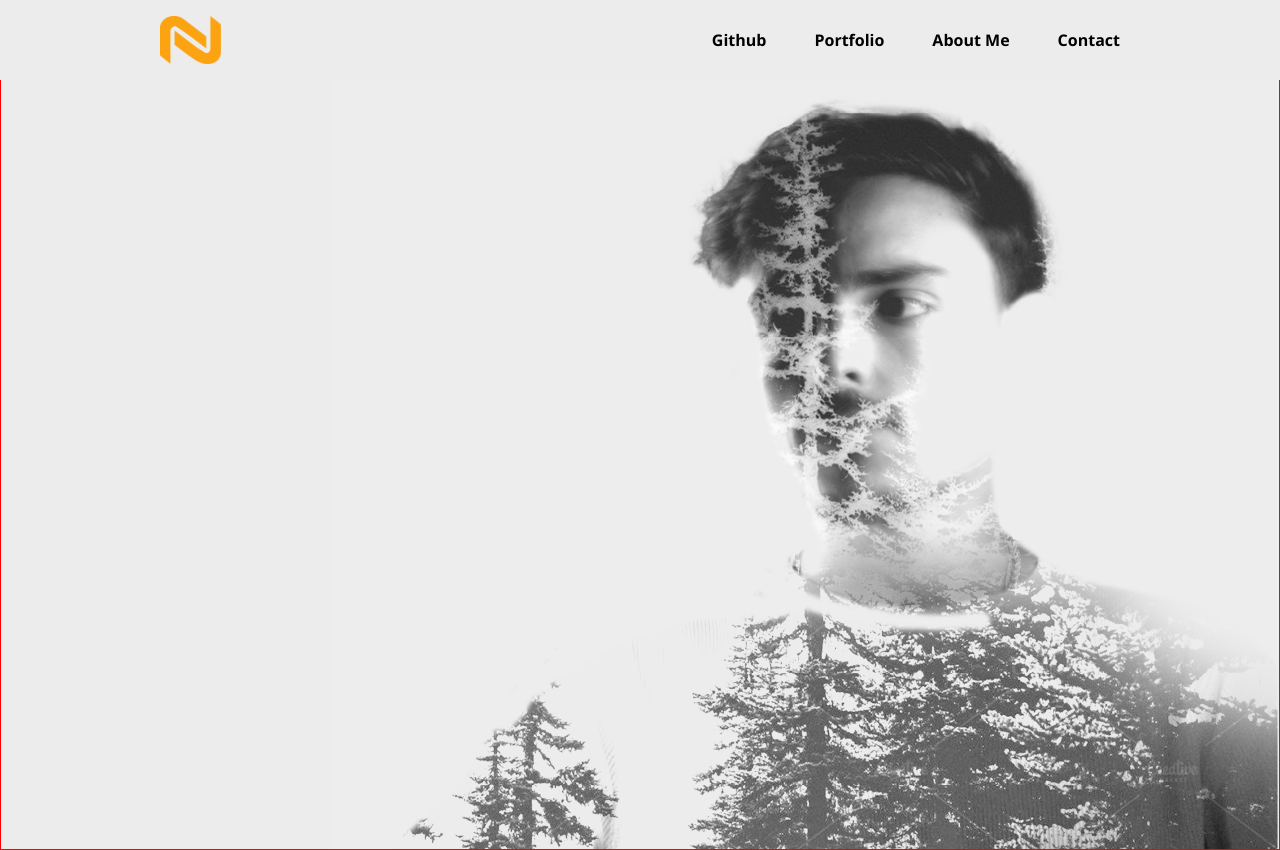
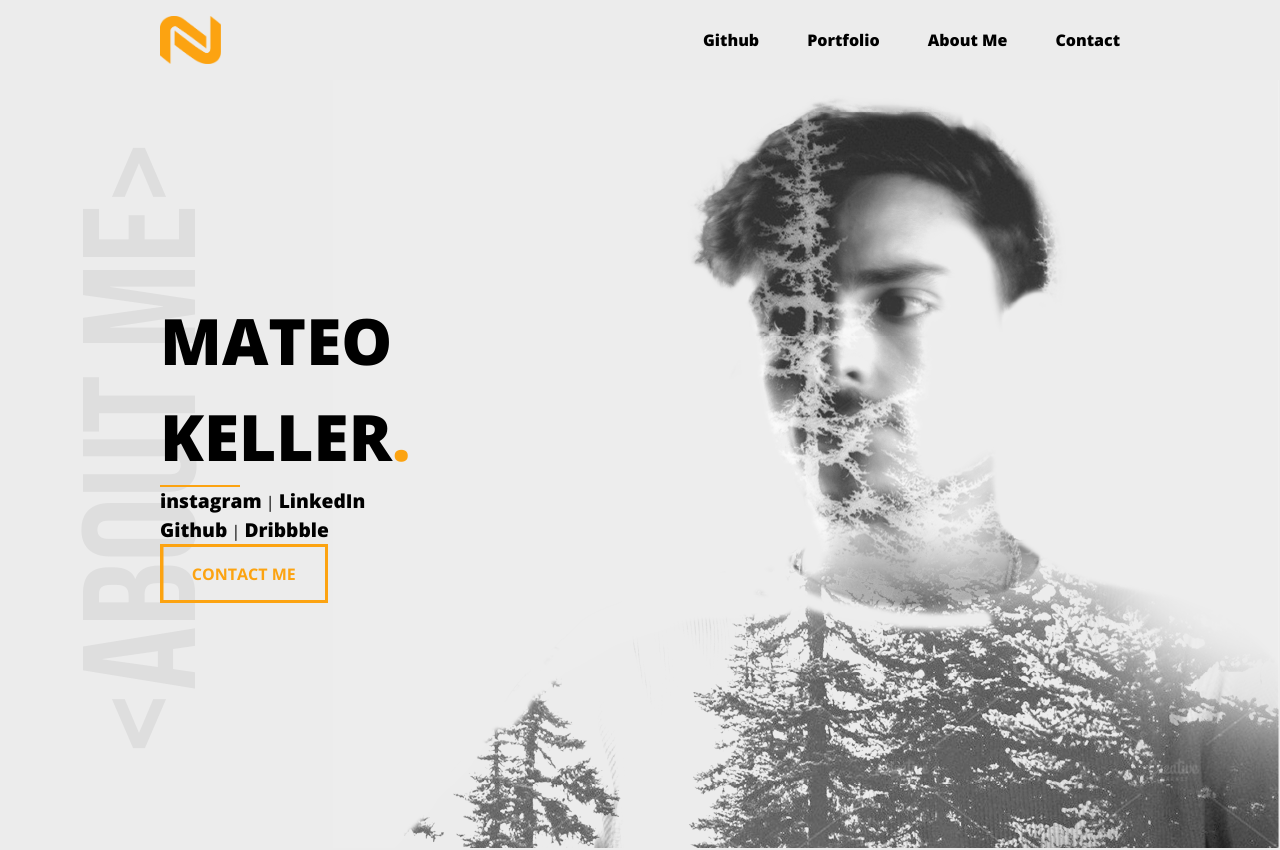
Before and after one commit to mateokeller/my-portfolio, a React (Vite) app: page / in a window 1280 px wide. Built offline with nearby package versions, Linux system fonts and the light colour scheme.

Commit message:
add heading styles

```diff
--- a/index.html
+++ b/index.html
@@ -7,7 +7,7 @@
     <link rel="preconnect" href="https://fonts.googleapis.com" />
     <link rel="preconnect" href="https://fonts.gstatic.com" crossorigin />
     <link
-      href="https://fonts.googleapis.com/css2?family=Bebas+Neue&family=Open+Sans:wght@300;400;700&display=swap"
+      href="https://fonts.googleapis.com/css2?family=Bebas+Neue&family=Open+Sans:wght@300;400;700;800&display=swap"
       rel="stylesheet"
     />
     <title>Home | Mateo Keller</title>
--- a/src/App.jsx
+++ b/src/App.jsx
@@ -6,7 +6,24 @@ function App() {
     <div className="App">
       <Header />
       <div className="container">
-        <div className="intro"></div>
+        <div className="intro">
+          <p className="group-indicator">&lt;ABOUT ME&gt;</p>
+          <div className="text-container">
+            <h1>
+              MATEO KELLER<span>.</span>
+            </h1>
+            <div className="h-line"></div>
+            <p className="socials-text">
+              <a href="https://www.instagram.com/mateo.keller/">instagram</a> |{" "}
+              <a href="http://www.linkedin.com/in/mateo-keller">LinkedIn</a>
+            </p>
+            <p className="socials-text">
+              <a href="https://github.com/mateokeller">Github</a> |{" "}
+              <a href="">Dribbble</a>
+            </p>
+            <button className="btn">CONTACT ME</button>
+          </div>
+        </div>
       </div>
     </div>
   );
--- a/src/index.css
+++ b/src/index.css
@@ -5,7 +5,6 @@
 #root {
   font-family: "Open Sans", sans-serif;
   text-align: center;
-  border: 1px solid red;
   margin: 0;
   padding: 0;
   box-sizing: border-box;
@@ -65,5 +64,83 @@ body {
 .intro {
   background: url("/src/assets/landing.png") no-repeat center right;
   height: 100vh;
-  right: 0;
+  display: flex;
+  align-items: center;
 }
+
+.group-indicator {
+  font-family: "Bebas Neue", cursive;
+  font-size: 10rem;
+  position: absolute;
+  transform: rotate(-90deg);
+  color: #dedede;
+  margin-left: -1em;
+}
+
+.text-container {
+  width: 16rem;
+  text-align: left;
+  margin-left: 10em;
+  position: absolute;
+}
+
+.text-container h1 {
+  font-size: 4rem;
+  font-weight: 800;
+}
+
+.text-container span {
+  color: #fca311;
+}
+
+.h-line {
+  width: 5rem;
+  height: 2px;
+  background-color: #fca311;
+}
+
+.socials-text a {
+  font-weight: 800;
+  font-size: 1.2rem;
+  text-decoration: none;
+  color: black;
+}
+
+/* Button styles */
+
+.btn {
+  display: inline-block;
+  padding: 0.9rem 1.8rem;
+  font-size: 16px;
+  font-weight: 700;
+  color: #fca311;
+  border: 3px solid #fca311;
+  cursor: pointer;
+  position: relative;
+  background-color: transparent;
+  text-decoration: none;
+  overflow: hidden;
+  z-index: 1;
+  font-family: inherit;
+}
+
+.btn:hover {
+  color: #fff;
+}
+
+.btn::before {
+  content: "";
+  position: absolute;
+  left: 0;
+  top: 0;
+  width: 100%;
+  height: 100%;
+  background-color: #fca311;
+  transform: translateX(-100%);
+  transition: all 0.3s;
+  z-index: -1;
+}
+
+.btn:hover::before {
+  transform: translateX(0);
+}
--- a/src/ui/Header.jsx
+++ b/src/ui/Header.jsx
@@ -6,8 +6,9 @@ const Header = () => {
       <div className="header-content">
         <img className="logo" src="/src/assets/altoloho@150x.png"></img>
         <div className="header-nav">
-          <a href="">Github</a> <a href="">Portfolio</a> <a href="">About Me</a>
-          <a>Contact</a>
+          <a href="https://github.com/mateokeller">Github</a>{" "}
+          <a href="">Portfolio</a> <a href="">About Me</a>
+          <a href="">Contact</a>
         </div>
       </div>
     </div>
```
